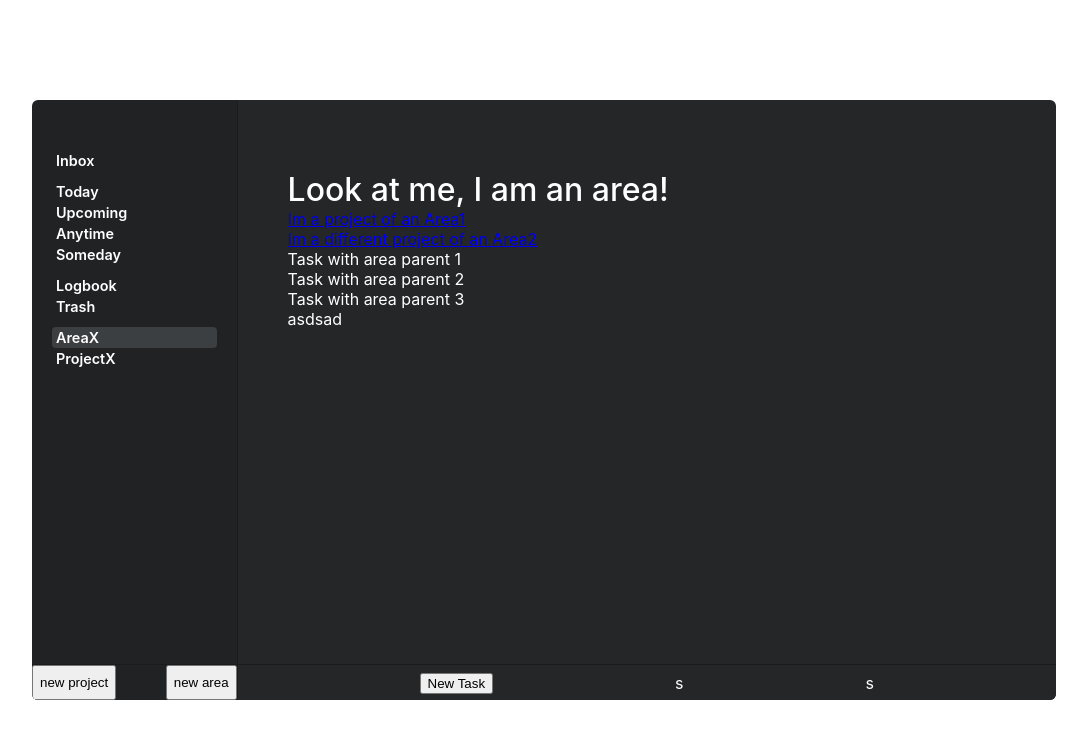
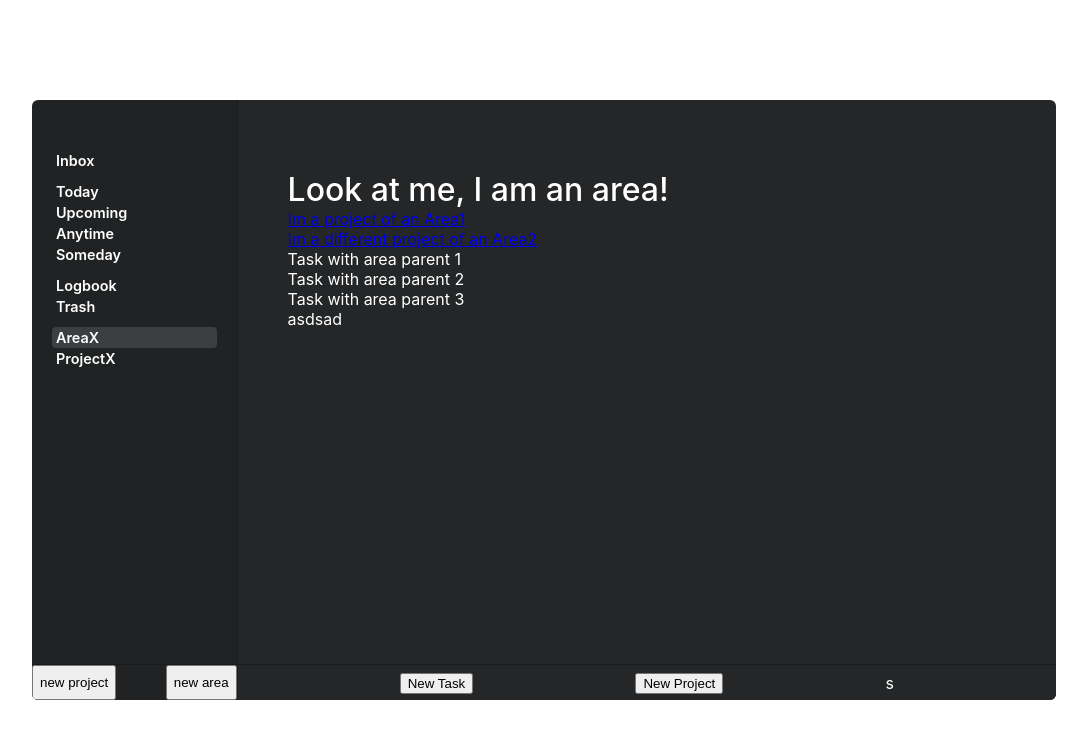
Before and after one commit to Aleksasgrodis/things-clone, a React (Create React App) app: page /area/12233323 in a window 1280 px wide. Shown: the top 738 px of the page, without its empty margins (96-1183 px from the left). Built offline with nearby package versions, Linux system fonts and the light colour scheme.

Commit message:
Created a NewProject component that navigates to that new projects view upon creation

```diff
--- a/src/components/AreaView.jsx
+++ b/src/components/AreaView.jsx
@@ -3,6 +3,7 @@ import { useSelector } from 'react-redux';
 import { useParams, Link } from 'react-router-dom';
 import { createSelector } from 'reselect';
 import NewTask from './NewTask';
+import NewProject from './NewProject';
 
 const selectAreaWithId = createSelector(
   state => state.areas,
@@ -49,7 +50,7 @@ function AreaView(props) {
     <div className="actionables">
 
     <NewTask parent={areaID} />
-        <p>s</p>
+        <NewProject parent={areaID} />
         <p>s</p>
       </div>
     </div>
--- a/src/components/NewProject.jsx
+++ b/src/components/NewProject.jsx
@@ -1,13 +1,29 @@
 import React from 'react';
-import { connect } from 'react-redux';
-import { addTodo } from '../redux/actions';
+import { useDispatch } from 'react-redux';
+import { addProject } from '../redux/actions';
 import { v4 as uuidv4 } from 'uuid';
+import { useHistory } from 'react-router-dom';
 
 function NewProject(props) {
+  const dispatch = useDispatch();
+  const { parent, heading } = props;
+  const history = useHistory();
   const handleNewProject = () => {
-
-  }
-  return <div>erer</div>;
+    const projectId = uuidv4(),
+      createdAt = Date.now();
+      dispatch(addProject({
+        id: projectId,
+        createdAt,
+        parent,
+        title: 'Dummy Prject Title'
+      }))
+      history.push(`/project/${projectId}`)
+  };
+  return (
+    <div>
+      <button onClick={() => handleNewProject()}>New Project</button>
+    </div>
+  );
 }
 
-export default connect(null, { addTodo })(NewProject);
+export default NewProject;
--- a/src/redux/actions.js
+++ b/src/redux/actions.js
@@ -9,11 +9,12 @@ export const addTodo = ({ id, createdAt, parent, heading, title }) => ({
   heading,
 });
 
-export const addProject = ({ id, createdAt, parent }) => ({
+export const addProject = ({ id, createdAt, title, parent }) => ({
   type: types.ADD_PROJECT,
   id,
   createdAt,
   parent,
+  title,
 });
 
 export const addArea = ({ id, createdAt }) => ({
--- a/src/redux/reducers/projects.js
+++ b/src/redux/reducers/projects.js
@@ -25,6 +25,8 @@ export default function (state = initialState, action) {
           id: action.id,
           createdAt: action.createdAt,
           parent: action.parent,
+          title: action.title,
+          headings: []
         },
       ];
     }
```
